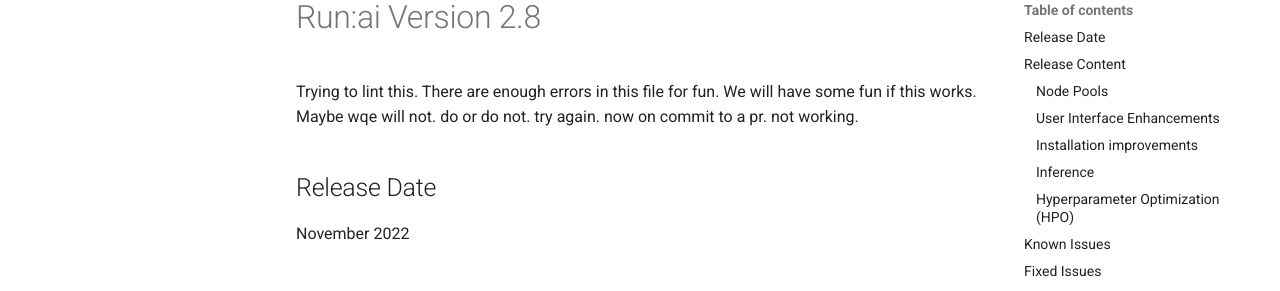
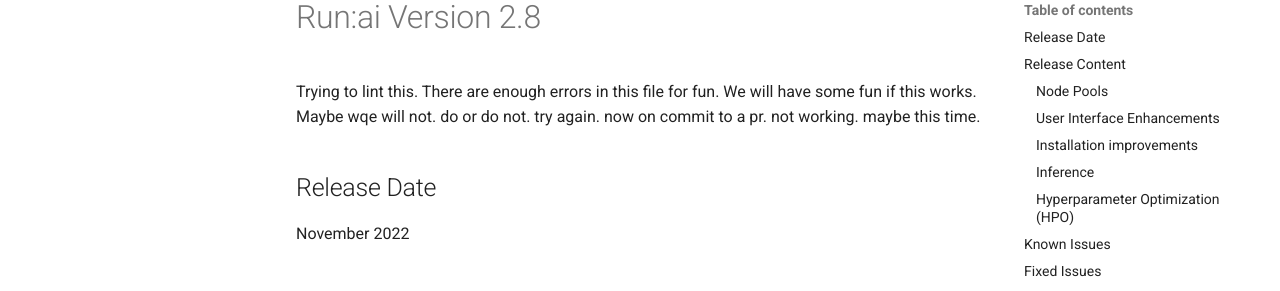
Before and after one commit to jasonnovichRunAI/gh-pages-test, an MkDocs documentation site: the page built from docs/home/whats-new-2-8-copy.md, in a window 1280 px wide and 900 px high. Shown: the part 149-440 px from the top of the window. Built offline with MkDocs 1.6.1 and Material for MkDocs 9.7.7, drawn with Linux system fonts in a browser that asks for light colours; comment, search, counter and statistics services are not loaded; the version menu is left out.

```diff
--- a/docs/home/whats-new-2-8-copy.md
+++ b/docs/home/whats-new-2-8-copy.md
@@ -5,7 +5,7 @@
 We will have some fun if this works.
 Maybe wqe will not.
 do or do not.
-try again. now on commit to a pr. not working.
+try again. now on commit to a pr. not working. maybe this time.
 ## Release Date
  November 2022
 
```
